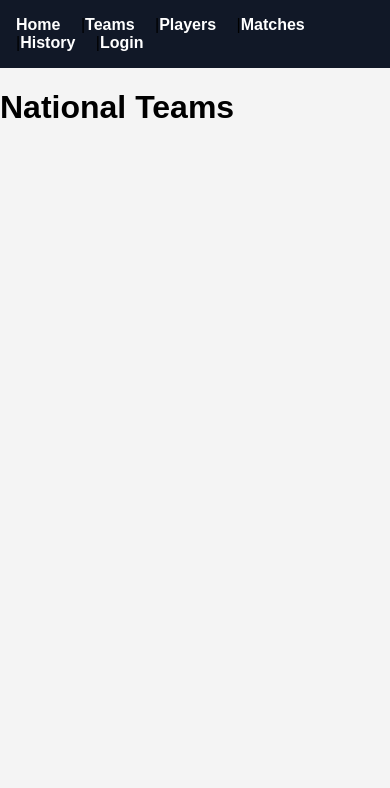
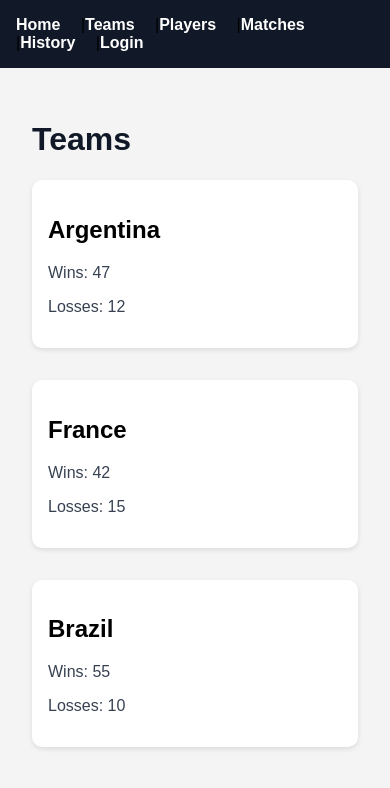
Before and after one commit to irv-tech/world-cup, a React app in the folder frontend/: page /teams in a window 390 px wide. Shown: the top 788 px of the page. Built offline with nearby package versions, Linux system fonts and the light colour scheme; the HTML template or start-up script is replaced by a standard one.

Commit message:
Implemented team and match componenets with responsive grid layout

```diff
--- /dev/null
+++ b/frontend/src/components/MatchCard.jsx
@@ -0,0 +1,13 @@
+function MatchCard({match}) {
+    return (
+        <div className="card">
+            <h2>
+                {match.home} vs {match.away}
+            </h2>
+
+            <p>Date: {match.date}</p>
+        </div>
+    );
+}
+
+export default MatchCard;
--- /dev/null
+++ b/frontend/src/components/PlayerCard.jsx
@@ -0,0 +1,13 @@
+function PlayerCard({ player }) {
+    return (
+        <div className="card">
+            <h2>{player.name}</h2>
+
+            <p>Country: {player.country}</p>
+
+            <p>Goals: {player.goals}</p>
+        </div>
+    );
+}
+
+export default PlayerCard;
--- /dev/null
+++ b/frontend/src/components/TeamCard.jsx
@@ -0,0 +1,13 @@
+function TeamCard({ team }) {
+    return (
+        <div className="card">
+            <h2>{team.name}</h2>
+
+            <p>Wins: {team.wins}</p>
+
+            <p>Losses: {team.losses}</p>
+        </div>
+    )
+}
+
+export default TeamCard;
--- /dev/null
+++ b/frontend/src/data/matches.js
@@ -0,0 +1,16 @@
+const matches = [
+  {
+    id: 1,
+    home: "Argentina",
+    away: "France",
+    date: "2026-06-15",
+  },
+  {
+    id: 2,
+    home: "Brazil",
+    away: "Portugal",
+    date: "2026-06-18",
+  },
+];
+
+export default matches;
--- /dev/null
+++ b/frontend/src/data/players.js
@@ -0,0 +1,22 @@
+const players = [
+  {
+    id: 1,
+    name: "Lionel Messi",
+    country: "Argentina",
+    goals: 13,
+  },
+  {
+    id: 2,
+    name: "Cristiano Ronaldo",
+    country: "Portugal",
+    goals: 8,
+  },
+  {
+    id: 3,
+    name: "Kylian Mbappe",
+    country: "France",
+    goals: 12,
+  },
+];
+
+export default players;
--- /dev/null
+++ b/frontend/src/data/teams.js
@@ -0,0 +1,22 @@
+const teams = [
+  {
+    id: 1,
+    name: "Argentina",
+    wins: 47,
+    losses: 12,
+  },
+  {
+    id: 2,
+    name: "France",
+    wins: 42,
+    losses: 15,
+  },
+  {
+    id: 3,
+    name: "Brazil",
+    wins: 55,
+    losses: 10,
+  },
+];
+
+export default teams;
--- a/frontend/src/pages/Matches.jsx
+++ b/frontend/src/pages/Matches.jsx
@@ -1,5 +1,17 @@
+import MatchCard from "../components/MatchCard";
+import matches from "../data/matches";
+
 function Matches() {
-    return <h1>Matches | Highlights</h1>
+    return (
+        <div className="page-container">
+            <h1>Matches | Highlights</h1>
+            <div className="card-grid">
+                {matches.map((match) => (
+                    <MatchCard key={match.id} match={match} />
+                ))}
+            </div>
+        </div>
+    );
 }
 
 export default Matches;
--- a/frontend/src/pages/Players.jsx
+++ b/frontend/src/pages/Players.jsx
@@ -1,5 +1,18 @@
+import PlayerCard from "../components/PlayerCard";
+import players from "../data/players";
+
 function Players() {
-    return <h1>Players</h1>
+  return (
+    <div className="page-container">
+      <h1>Players</h1>
+        <div className="card-grid">
+            {players.map((player) => (
+                <PlayerCard key={player.id} player={player} />
+            ))}
+        </div>
+
+    </div>
+  );
 }
 
 export default Players;
--- a/frontend/src/pages/Teams.jsx
+++ b/frontend/src/pages/Teams.jsx
@@ -1,5 +1,17 @@
+import TeamCard from "../components/TeamCard";
+import teams from "../data/teams";
+
 function Teams() {
-    return <h1>National Teams</h1>;
+    return (
+        <div className="page-container">
+            <h1>Teams</h1>
+            <div className="card-grid">
+                {teams.map((team) => (
+                    <TeamCard key={team.id} team={team} />
+                ))}
+            </div>
+        </div>
+    )
 }
 
 export default Teams;
--- a/frontend/src/styles/global.css
+++ b/frontend/src/styles/global.css
@@ -23,3 +23,25 @@ nav a:hover {
 .page-container {
   padding: 2rem;
 }
+
+.card {
+  background-color: white;
+  padding: 1rem;
+  margin-bottom: 1rem;
+  border-radius: 10px;
+  box-shadow: 0 2px 5px rgba(0,0,0,0.1);
+}
+
+.card-grid {
+  display: grid;
+  grid-template-columns: repeat(auto-fit, minmax(250px, 1fr));
+  gap: 1rem;
+}
+
+h1 {
+  color: #111827;
+}
+
+p {
+  color: #374151;
+}
```
